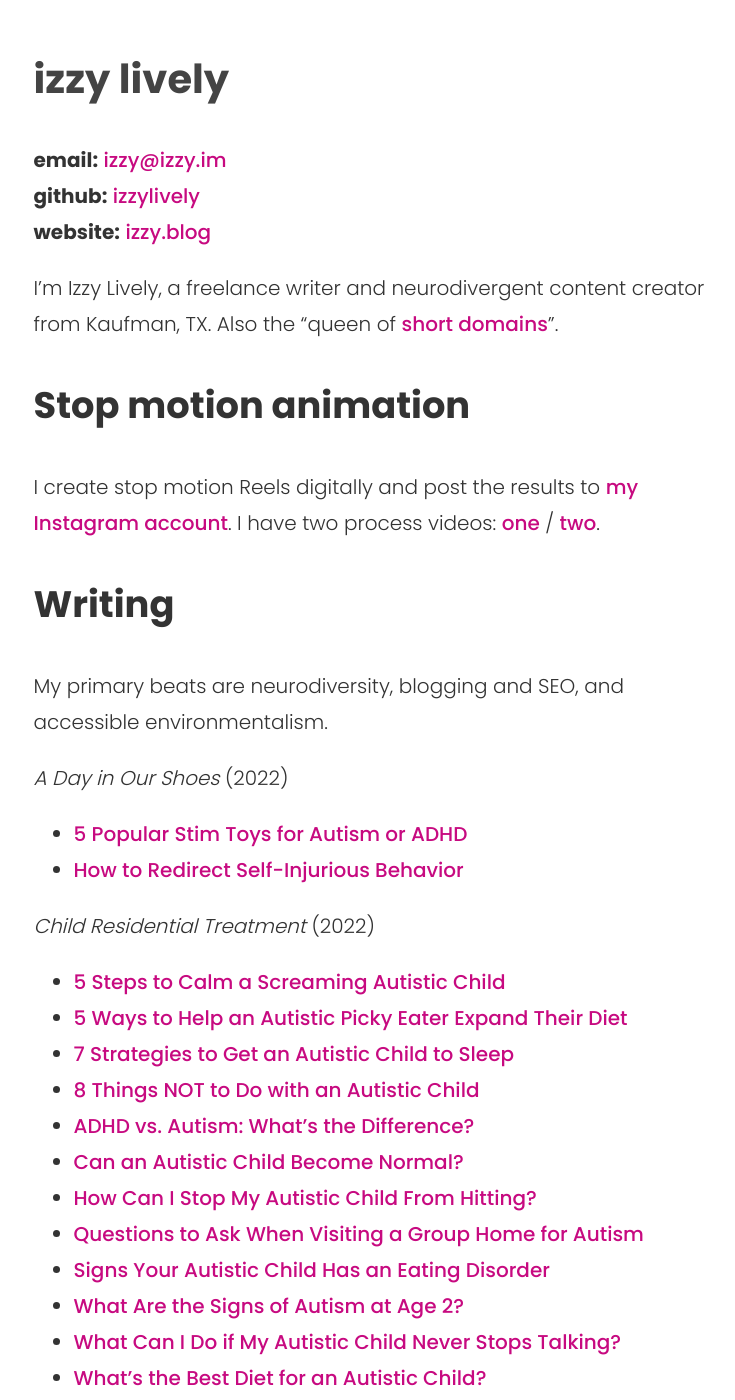
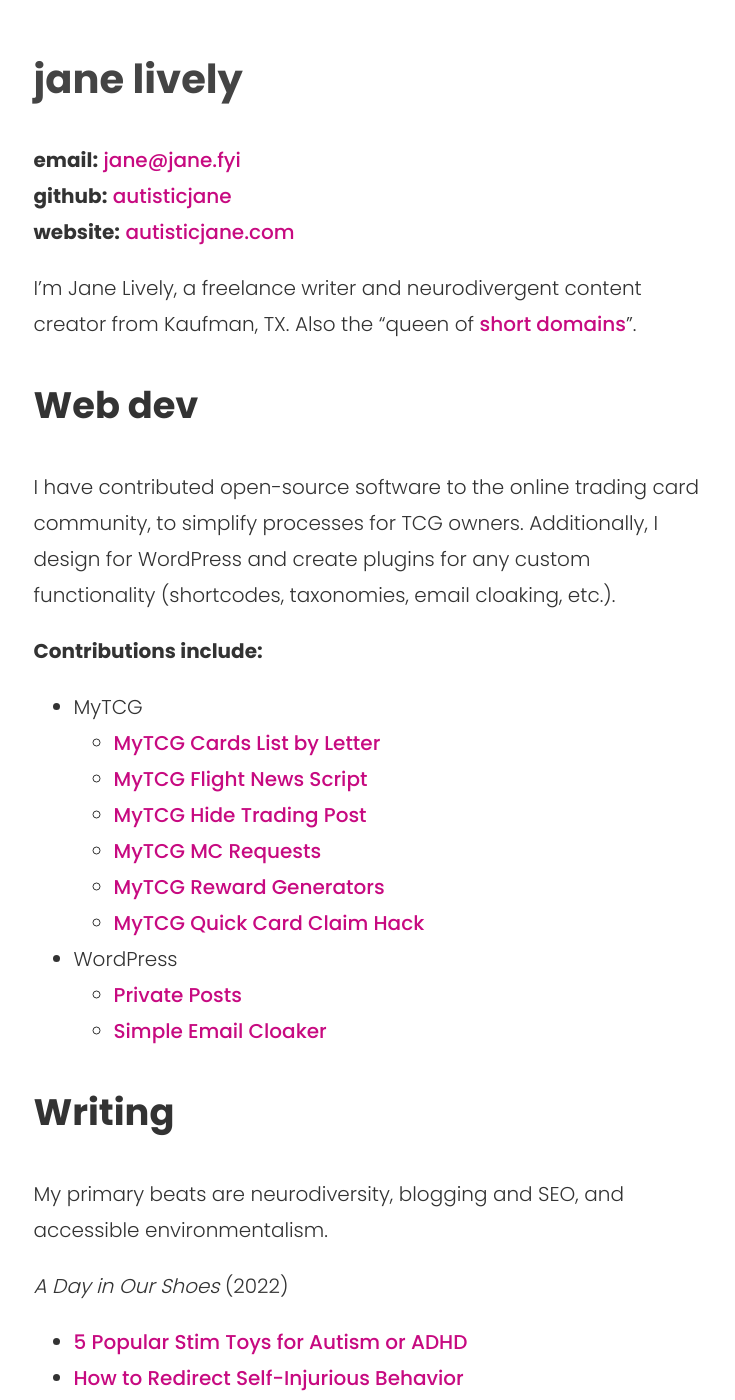
Before and after one commit to autisticjane/autisticjane.github.io, a Jekyll site: the page built from index.md, in a window 1280 px wide and 1400 px high. Shown: the whole window, without its empty margins (269-1004 px from the left). Built offline with Jekyll 4.4.1, drawn with Linux system fonts in a browser that asks for light colours; some of the changed text lies outside the part shown.

Commit message:
Update index.md

```diff
--- a/index.md
+++ b/index.md
@@ -1,17 +1,29 @@
 ---
 layout: main
-title: Izzy Lively
+title: Jane Lively
 ---
-# Izzy Lively
+# Jane Lively
 
-**email:** [&#105;&#122;&#122;&#121;&#64;&#105;&#122;&#122;&#121;&#46;&#105;&#109;](&#109;&#97;&#105;&#108;&#116;&#111;&#58;&#105;&#122;&#122;&#121;&#64;&#105;&#122;&#122;&#121;&#46;&#105;&#109;)<br />
-**github:** [izzylively](https://github.com/izzylively/)<br />
-**website:** [izzy.blog](https://izzy.blog)
+**email:** [&#106;&#97;&#110;&#101;&#64;&#106;&#97;&#110;&#101;&#46;&#102;&#121;&#105;](&#109;&#97;&#105;&#108;&#116;&#111;&#58;&#106;&#97;&#110;&#101;&#64;&#106;&#97;&#110;&#101;&#46;&#102;&#121;&#105;)<br />
+**github:** [autisticjane](https://github.com/autisticjane/)<br />
+**website:** [autisticjane.com](https://autisticjane.com)
 
-I'm Izzy Lively, a freelance writer and neurodivergent content creator from Kaufman, TX. Also the "queen of [short domains](/domains/)".
+I'm Jane Lively, a freelance writer and neurodivergent content creator from Kaufman, TX. Also the "queen of [short domains](/domains/)".
 
-## Stop motion animation
-I create stop motion Reels digitally and post the results to [my Instagram account](//instagram.com/xoizzyco/). I have two process videos: [one](https://www.instagram.com/p/CeFfSWhjOwR/) / [two](https://www.instagram.com/p/CeQG9uGDF2W/).
+## Web dev
+I have contributed open-source software to the online trading card community, to simplify processes for TCG owners. Additionally, I design for WordPress and create plugins for any custom functionality (shortcodes, taxonomies, email cloaking, etc.).
+
+**Contributions include:**
+* MyTCG
+  * [MyTCG Cards List by Letter](https://github.com/autisticjane/mytcg-cards-by-letter)
+  * [MyTCG Flight News Script](https://github.com/autisticjane/mytcgflight-1.2.2-final)
+  * [MyTCG Hide Trading Post](https://github.com/autisticjane/mytcg_hide-tpost)
+  * [MyTCG MC Requests](https://github.com/autisticjane/mc-requests)
+  * [MyTCG Reward Generators](https://github.com/autisticjane/mytcg-rewards-gens)
+  * [MyTCG Quick Card Claim Hack](https://github.com/autisticjane/quick-card-claim-hack)
+* WordPress
+  * [Private Posts](https://github.com/autisticjane/autj-wp-privateposts)
+  * [Simple Email Cloaker](https://github.com/autisticjane/autj-cloak-email)
 
 ## Writing
 My primary beats are neurodiversity, blogging and SEO, and accessible environmentalism.
@@ -41,14 +53,3 @@ My primary beats are neurodiversity, blogging and SEO, and accessible environmen
 
 *Magic Core Learning* (2022)
 * [10 Things Teachers Need to Know About Autism](https://magicorelearning.com/2022/04/10-things-teachers-need-to-know-about-autism.html)
-
-### Select posts from my own outlets
-* [4 WordPress search hacks](https://izzy.blog/wp-search-hacks/)
-* [14 Things That Prove You Have Allergies](https://medium.com/@thejanelively/14-things-that-prove-you-have-allergies-214e72d6de7f)
-* [How I Rebuilt My Reputation as a Blogger After Being Humiliated by Another](https://medium.com/@thejanelively/rebuilt-reputation-after-humiliation-b091641c4a63)
-* [How to Be an Ally to Autistic People](https://www.linkedin.com/pulse/how-ally-autistic-people-jane-lively/)
-* [How to Build Your Menstrual Cloth Pad Stash on a Budget](https://izzy.blog/budget-cloth-pad-stash/)
-* [How to Display Color Palettes with 💯 CSS](https://izzy.blog/color-palette/)
-* [How to Layer Backgrounds in CSS](https://izzy.blog/layer-backgrounds-css/)
-* [Why I Went Back](https://medium.com/@thejanelively/why-i-went-back-7c8a7aa879bf)
-* [Why Your Autistic Child Wets the Bed](https://izzy.blog/bedwetting/)
```
